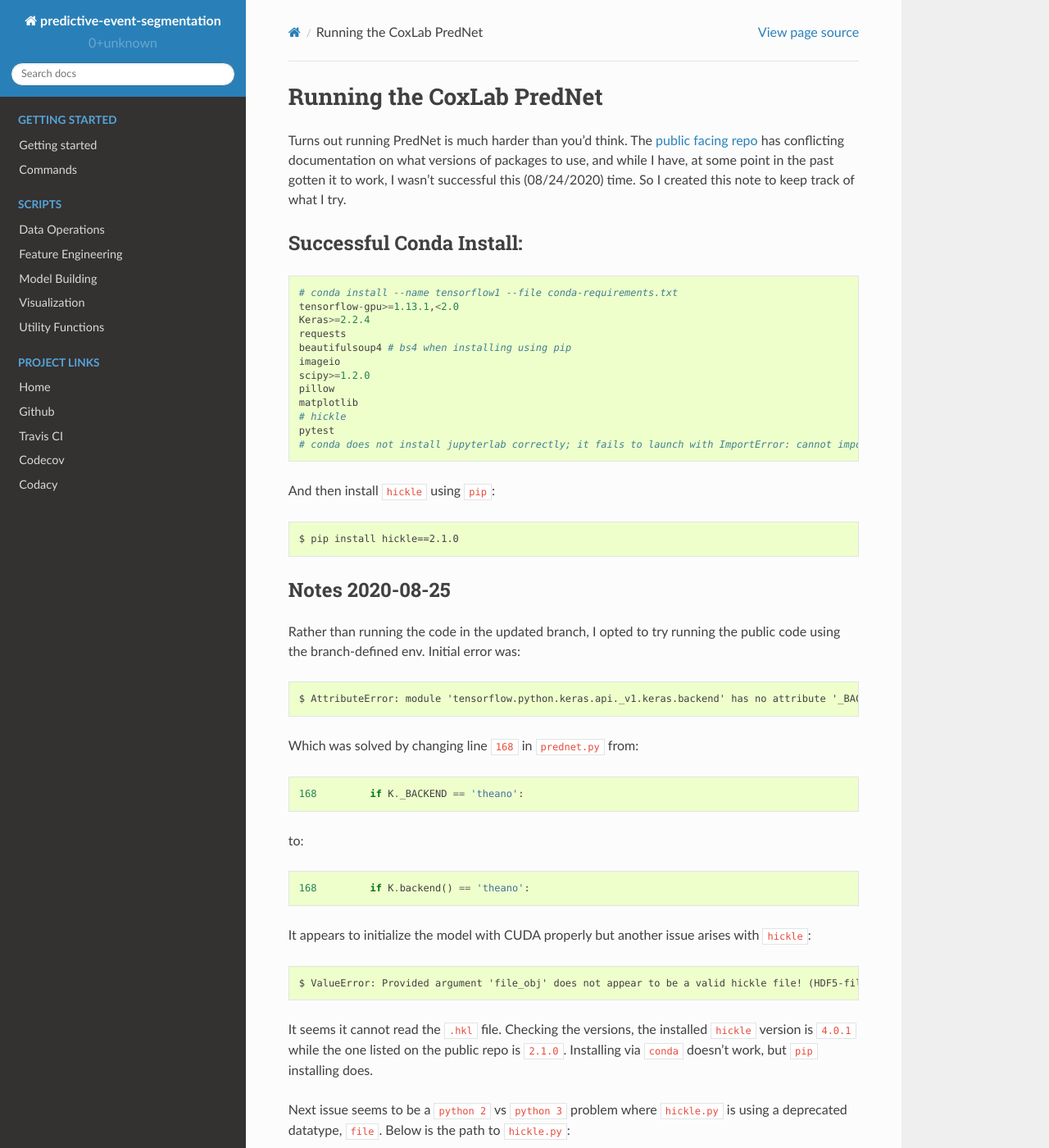
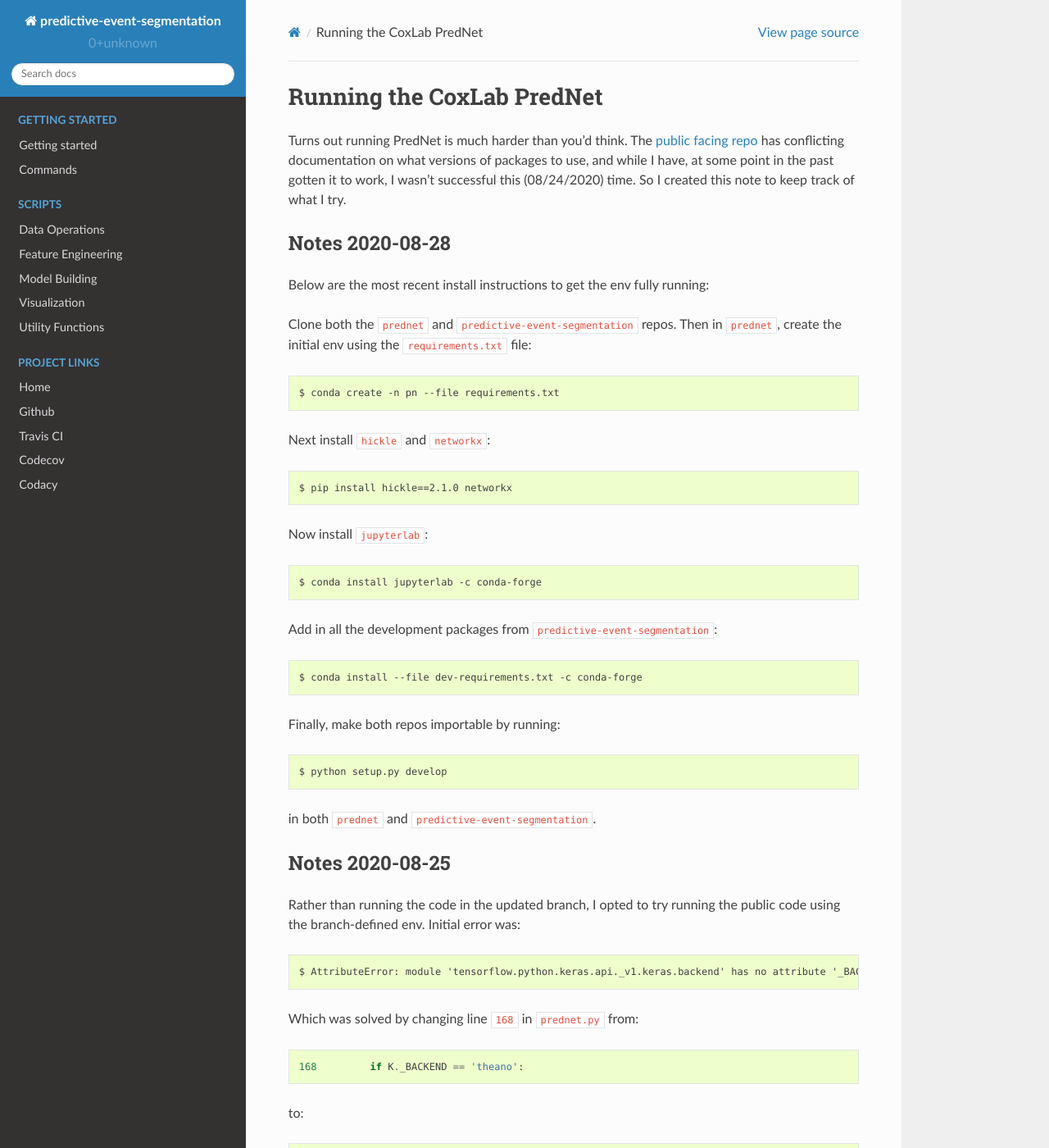
Before and after one commit to APRashedAhmed/predictive-event-segmentation, a Sphinx documentation site: the page built from docs/source/notes/note-1.0-Running-the-CoxLab-PredNet.md, in a window 1280 px wide and 1400 px high. Shown: the whole window at 82% size. Built offline with Sphinx 7.4.7 and the Read the Docs theme 2.0.0, drawn with Linux system fonts in a browser that asks for light colours; some of the changed text lies outside the part shown.

Commit message:
DOC: Added most recent notes on getting CLPN env to run. Updated the yml file as well

````diff
--- a/docs/source/notes/note-1.0-Running-the-CoxLab-PredNet.md
+++ b/docs/source/notes/note-1.0-Running-the-CoxLab-PredNet.md
@@ -6,27 +6,32 @@ documentation on what versions of packages to use, and while I have, at some
 point in the past gotten it to work, I wasn't successful this (08/24/2020) time.
 So I created this note to keep track of what I try.
 
-## Successful Conda Install:
+## Notes 2020-08-28
 
-```
-# conda install --name tensorflow1 --file conda-requirements.txt
-tensorflow-gpu>=1.13.1,<2.0
-Keras>=2.2.4
-requests
-beautifulsoup4 # bs4 when installing using pip
-imageio
-scipy>=1.2.0
-pillow
-matplotlib
-# hickle
-pytest
-# conda does not install jupyterlab correctly; it fails to launch with ImportError: cannot import name 'ensure_dir_exists' ModuleNotFoundError: No module named 'jupyter_server'
-```
+Below are the most recent install instructions to get the env fully running:
 
-And then install `hickle` using `pip`:
+Clone both the `prednet` and `predictive-event-segmentation` repos. Then in
+`prednet`, create the initial env using the `requirements.txt` file:
 
-	$ pip install hickle==2.1.0
+	$ conda create -n pn --file requirements.txt
 
+Next install `hickle` and `networkx`:
+
+	$ pip install hickle==2.1.0 networkx
+
+Now install `jupyterlab`:
+
+	$ conda install jupyterlab -c conda-forge
+
+Add in all the development packages from `predictive-event-segmentation`:
+
+	$ conda install --file dev-requirements.txt -c conda-forge
+
+Finally, make both repos importable by running:
+
+	$ python setup.py develop
+
+in both `prednet` and `predictive-event-segmentation`.
 
 ## Notes 2020-08-25
 
@@ -108,6 +113,28 @@ And then updating the `elif`  below it to `if`.
 These changes (yesterday's included) seemed to result in a successful run of
 `kitti_evaluate.py`.
 
+### Successful Conda Install:
+
+```
+# conda install --name tensorflow1 --file conda-requirements.txt
+tensorflow-gpu>=1.13.1,<2.0
+Keras>=2.2.4
+requests
+beautifulsoup4 # bs4 when installing using pip
+imageio
+scipy>=1.2.0
+pillow
+matplotlib
+# hickle
+pytest
+# conda does not install jupyterlab correctly; it fails to launch with ImportError: cannot import name 'ensure_dir_exists' ModuleNotFoundError: No module named 'jupyter_server'
+```
+
+And then install `hickle` using `pip`:
+
+	$ pip install hickle==2.1.0
+
+
 ## Notes 2020-08-24
 
 There is a [pull request](https://github.com/coxlab/prednet/pull/64) that seems
````
Also changed, not shown: 1 other file.
